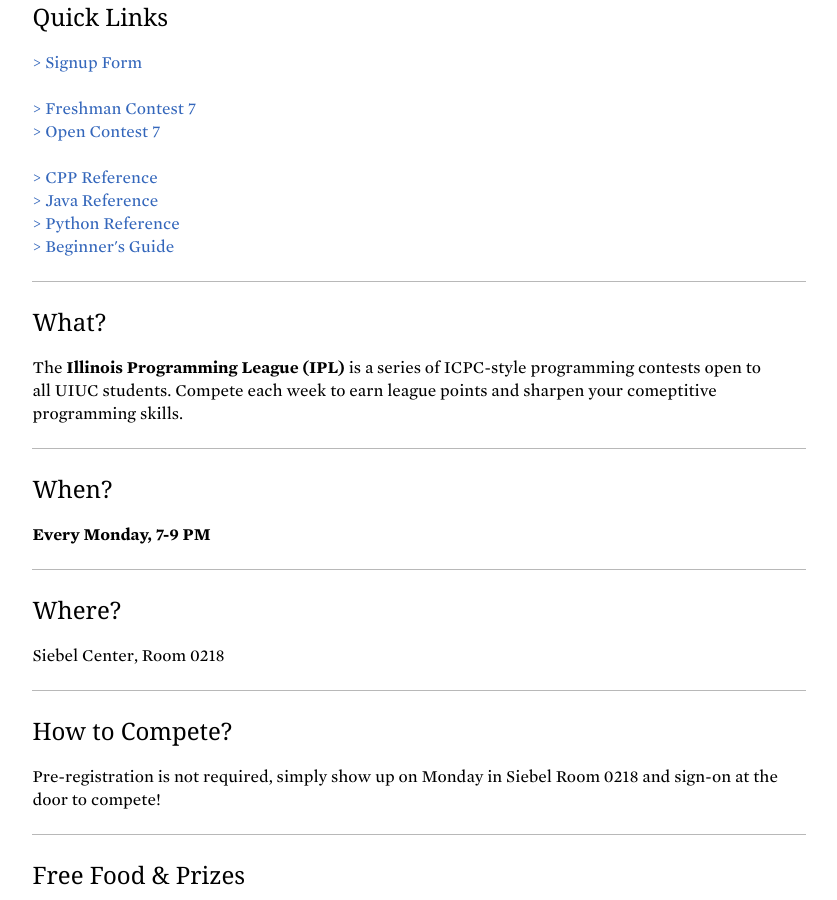
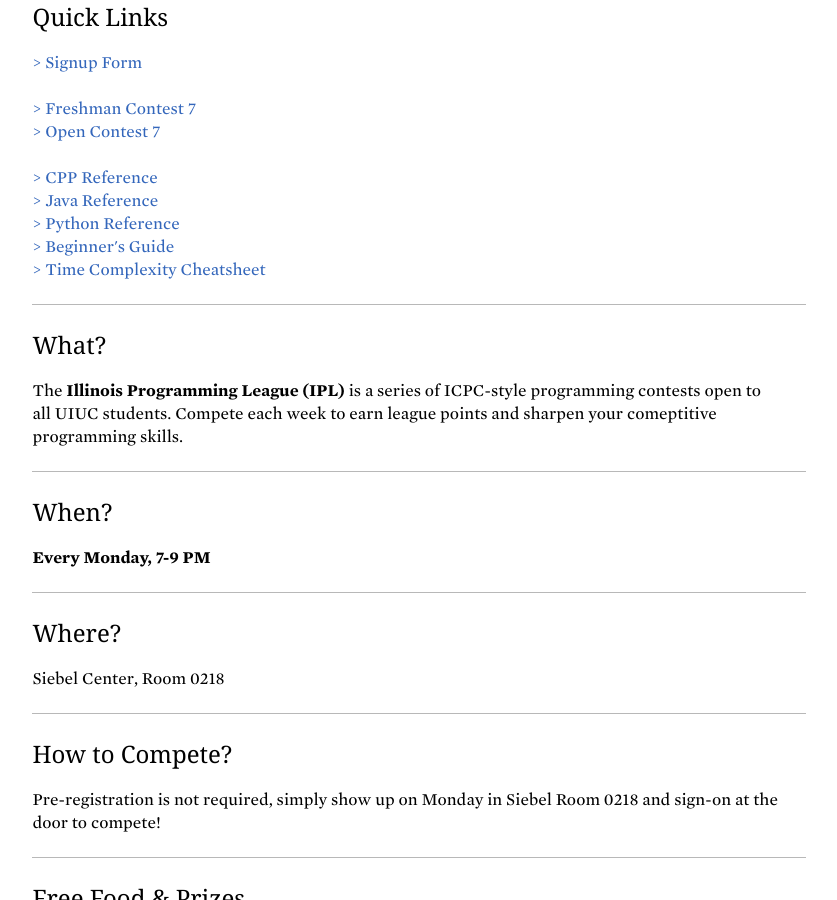
Before and after one commit to acm-uiuc/icpc-website, a Jekyll site: the page built from ipl.html, in a window 1280 px wide and 900 px high, scrolled down 525 px. Shown: the whole window, without its empty margins (221-1058 px from the left). Built offline with Jekyll 4.4.1, drawn with Linux system fonts in a browser that asks for light colours; nearby versions of some CDN libraries; some web fonts are replaced.

Commit message:
complexity cheatsheet

```diff
--- a/ipl.html
+++ b/ipl.html
@@ -29,6 +29,7 @@
         Reference</a><br>
     <a href="https://docs.python.org" target="_blank">> Python Reference</a><br>
     <a href="guide.pdf" target="_blank">> Beginner's Guide</a><br>
+    <a href="complexity.pdf" target="_blank">> Time Complexity Cheatsheet</a><br>
 </div>
 
 <div class="item">
```
Also changed, not shown: 1 other file.
